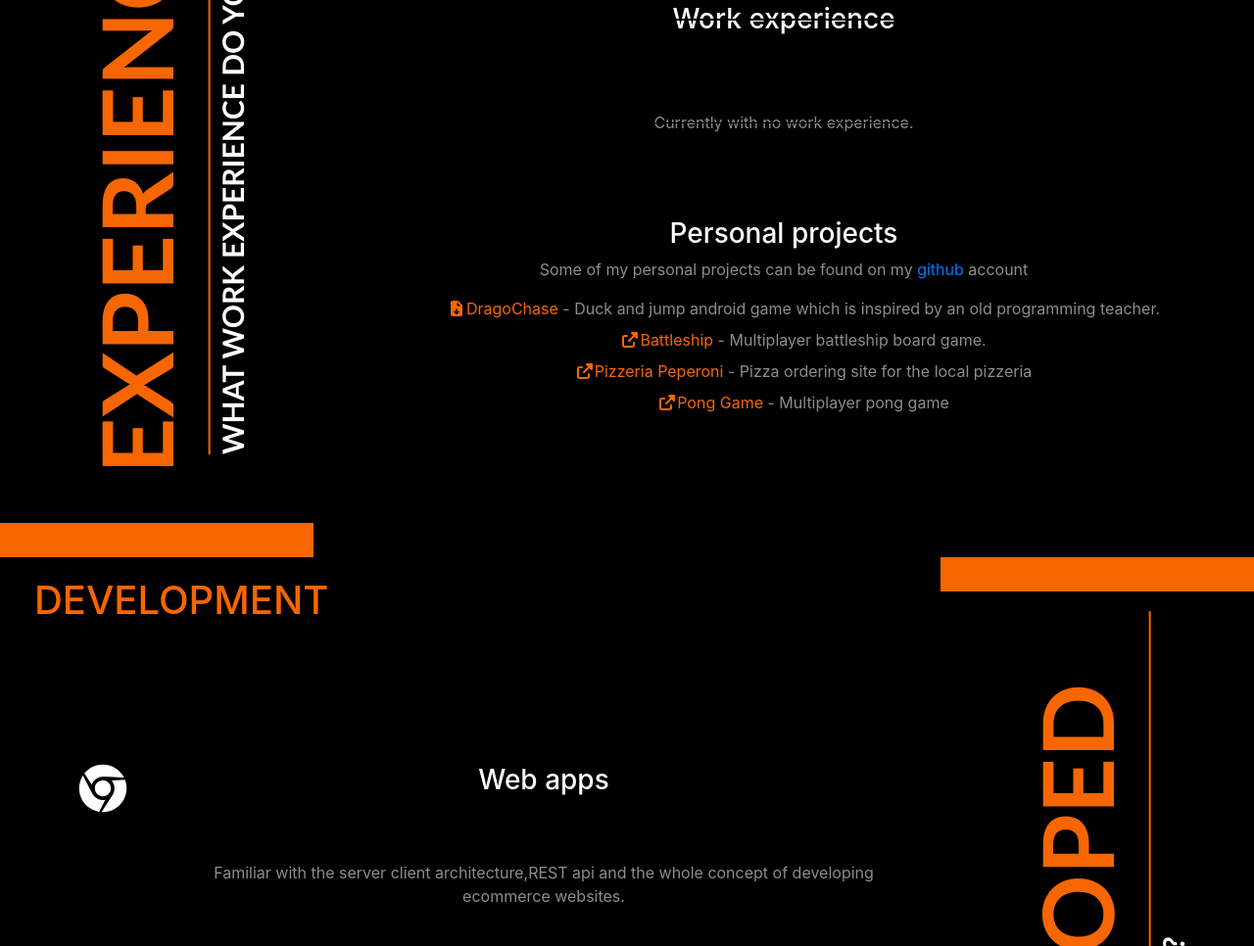
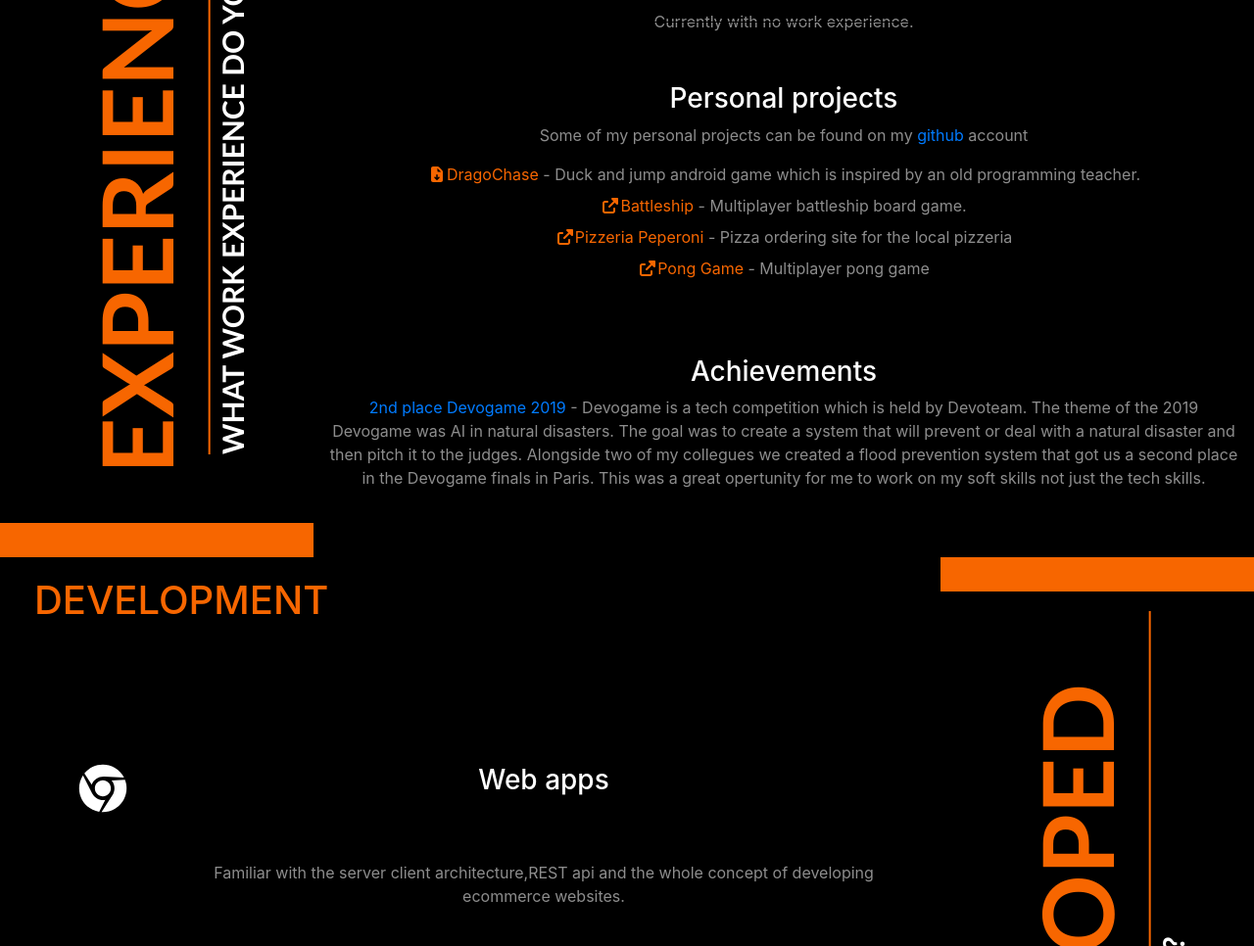
Before and after one commit to MarkoP3/portfolio, a website: page index.html in a window 1280 px wide. Shown: the part 2631-3597 px from the top of the page at 98% size. Drawn offline with nearby package versions, Linux system fonts and the light colour scheme.

Commit message:
Added achievements devogame

```diff
--- a/index.html
+++ b/index.html
@@ -104,11 +104,21 @@
 		<div align="center">
 			<h3 class="col-12" style="color:white">Personal projects</h3>
 			<p class="col-12">Some of my personal projects can be found on my <a target="_blank" href="https://github.com/MarkoP3" >github</a> account</p>
-			<ul style="list-style: none" class="p	-0 m-0">
+			<ul style="list-style: none" class="p-0 m-0">
 				<li class="m-2"><a href="./public/projects/DragoChase.apk" style="color: #f76600"><i class="fas fa-file-download"></i>DragoChase</a> - Duck and jump android game which is inspired by an old programming teacher.</li>
 				<li class="m-2"><a href="http://potapanjebrodova.herokuapp.com/" style="color: #f76600;"><i class="fas fa-external-link-alt"></i>Battleship</a> - Multiplayer battleship board game. </li>
 				<li class="m-2"><a href="https://picerija-pepperoni.herokuapp.com/" style="color: #f76600"><i class="fas fa-external-link-alt"></i>Pizzeria Peperoni</a> - Pizza ordering site for the local pizzeria</li>
 				<li class="m-2"><a href="https://multiplayer-game-pong.herokuapp.com" style="color: #f76600"><i class="fas fa-external-link-alt"></i>Pong Game</a> - Multiplayer pong game</li>
+			</ul>
+		</div>
+		<div align="center">
+			<h3 class="col-12" style="color:white">Achievements</h3>
+			<ul style="list-style: none" class="p-0 m-0">
+				<li class="m-0"><a href="https://www.devogame.devoteam.com/" target="_blank">2nd place Devogame 2019</a> -
+					Devogame is a tech competition which is held by Devoteam. The theme of the 2019 Devogame was AI in natural disasters.
+					 The goal was to create a system that will prevent or deal with a natural disaster and then pitch it to the judges.
+					  Alongside two of my collegues we created a flood prevention system that got us a second place in the Devogame finals in Paris.
+					This was a great opertunity for me to work on my soft skills not just the tech skills.</li>
 			</ul>
 		</div>
 
```
